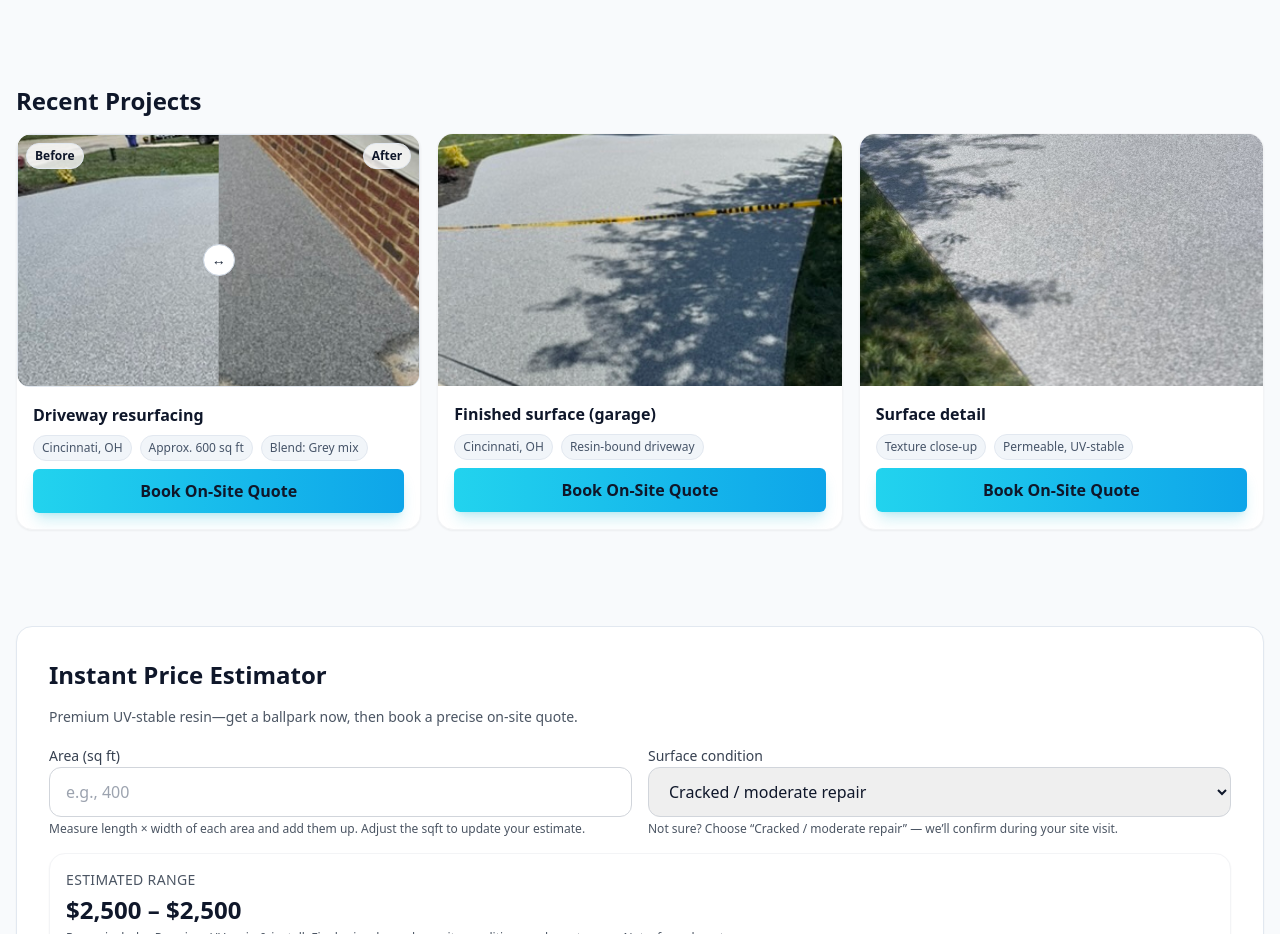
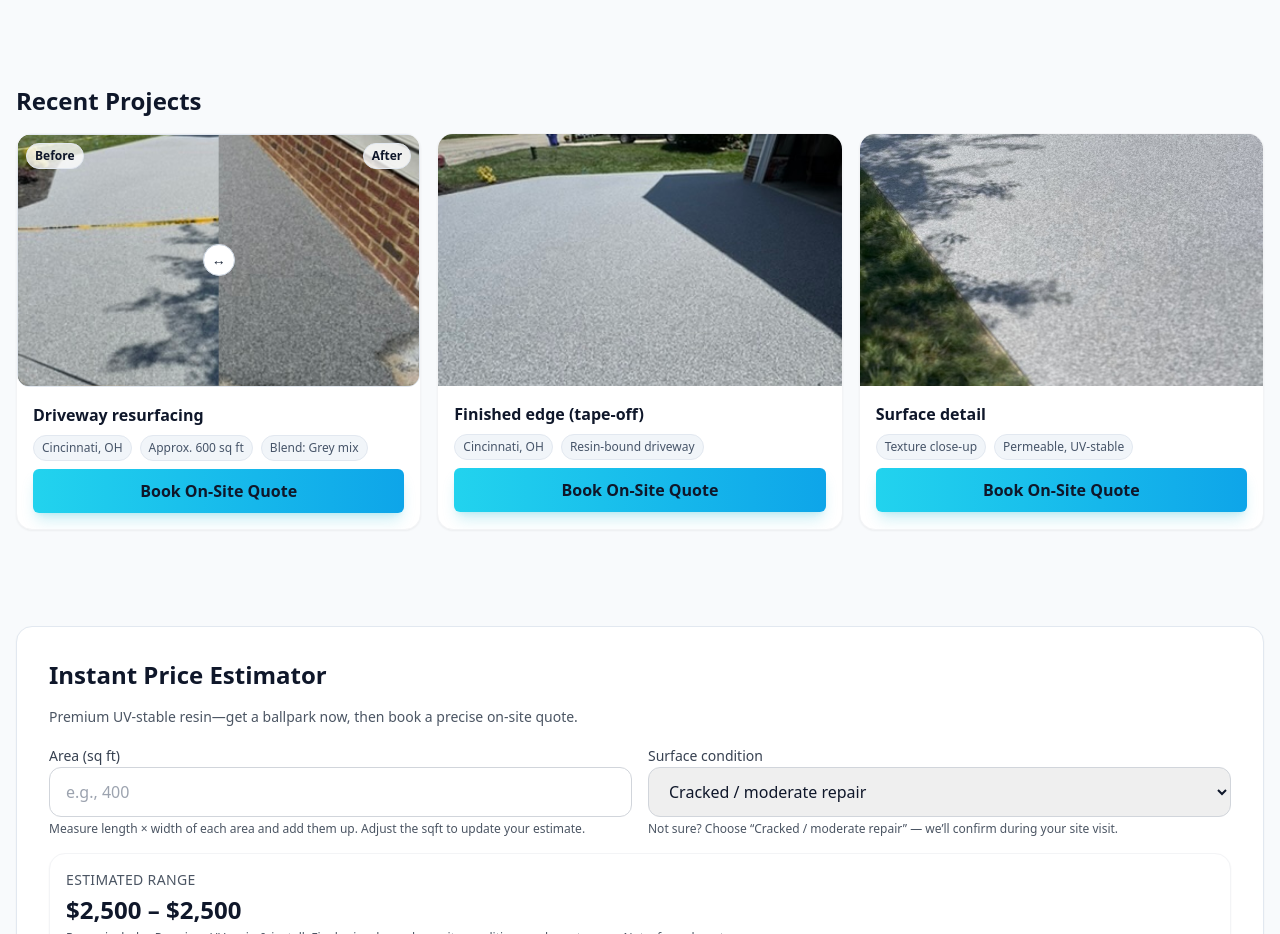
Before and after one commit to Stoneandresin/stoneandresin-site, a Next.js app: page / in a window 1280 px wide. Shown: the part 1740-2674 px from the top of the page. Built offline with nearby package versions, Linux system fonts and the light colour scheme; no server answers.

Commit message:
feat(projects): swap compare AFTER image to garage shot; use tape-off edge as single-image card

```diff
--- a/app/page.tsx
+++ b/app/page.tsx
@@ -108,9 +108,9 @@ export default function Home() {
               <article className="card overflow-hidden">
                 <CompareFigure
                   before="/gallery/driveway-cincy-before.jpg"
-                  after="/gallery/driveway-cincy-after.jpg"
+                  after="/gallery/driveway-cincy-after-2.jpg"
                   altBefore="Before: driveway prepped with reinforcement grid"
-                  altAfter="After: resin‑bound driveway with clean crisp edge"
+                  altAfter="After: resin‑bound driveway—finished surface at garage"
                 />
                 <div className="p-4 grid gap-2">
                   <h3 className="font-semibold">Driveway resurfacing</h3>
@@ -125,10 +125,10 @@ export default function Home() {
 
               <article className="card overflow-hidden">
                 <div className="relative w-full aspect-[16/10]">
-                  <Image src="/gallery/driveway-cincy-after-2.jpg" alt="Resin‑bound driveway—finished surface at garage" fill className="object-cover" />
+                  <Image src="/gallery/driveway-cincy-after.jpg" alt="Resin‑bound driveway with clean edge and tape-off" fill className="object-cover" />
                 </div>
                 <div className="p-4 grid gap-2">
-                  <h3 className="font-semibold">Finished surface (garage)</h3>
+                  <h3 className="font-semibold">Finished edge (tape‑off)</h3>
                   <div className="flex flex-wrap gap-2 text-xs text-slate-600">
                     <span className="px-2 py-1 rounded-full bg-slate-100 border border-slate-200">Cincinnati, OH</span>
                     <span className="px-2 py-1 rounded-full bg-slate-100 border border-slate-200">Resin‑bound driveway</span>
```
